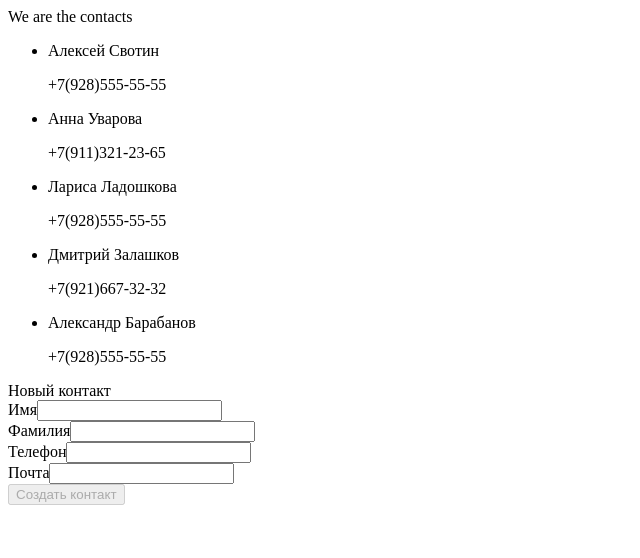
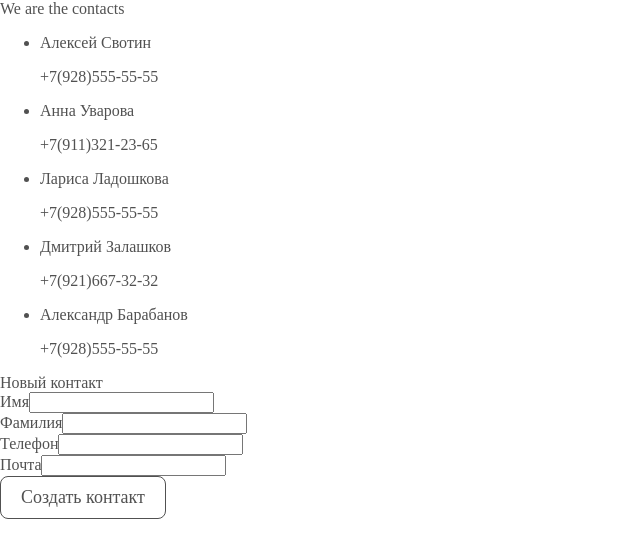
Before and after one commit to zouweninthesky/takeoff-staff-test, a React (Create React App) app: page /contacts in a window 1280 px wide. Shown: the top 558 px of the page, without its empty margins (0-640 px from the left). Built offline with nearby package versions, Linux system fonts and the light colour scheme.

Commit message:
add base styles

```diff
--- a/package.json
+++ b/package.json
@@ -19,6 +19,7 @@
     "react-router-dom": "^6.3.0",
     "react-scripts": "5.0.0",
     "react-svg-sprite": "^1.0.8",
+    "sass": "^1.49.11",
     "typescript": "^4.6.3",
     "web-vitals": "^2.1.4"
   },
--- /dev/null
+++ b/src/assets/scss/mixins.scss
@@ -0,0 +1,29 @@
+@use "./variables.scss" as *;
+
+@mixin vp-laptop {
+  @media (max-width: $vp-laptop - 1) {
+    @content;
+  }
+}
+
+@mixin vp-tablet {
+  @media (max-width: $vp-tablet - 1) {
+    @content;
+  }
+}
+
+@mixin vp-mobile {
+  @media (max-width: $vp-mobile - 1) {
+    @content;
+  }
+}
+
+@mixin shadow {
+  box-shadow: 0 0.125rem 1.25rem 0 $color-shadow;
+}
+
+@mixin disable-standard {
+  cursor: default;
+
+  opacity: 0.3;
+}
--- /dev/null
+++ b/src/assets/scss/style.scss
@@ -0,0 +1,75 @@
+@use "./variables.scss" as *;
+@use "./mixins.scss" as *;
+
+*,
+*::before,
+*::after {
+  box-sizing: border-box;
+}
+
+html {
+  font-size: 16px;
+}
+
+html,
+body {
+  margin: 0;
+  padding: 0;
+}
+
+body {
+  color: $color-neutrals;
+  font-style: normal;
+  // font-family: "Inter", "Arial", sans-serif;
+  font-weight: 400;
+
+  background-color: $color-background;
+  overflow: hidden;
+}
+
+a {
+  color: inherit;
+  text-decoration: none;
+}
+
+.button {
+  display: flex;
+  flex-direction: row;
+  justify-content: center;
+  align-items: center;
+
+  font-family: inherit;
+  font-weight: 500;
+  font-size: 1.125rem;
+  text-align: center;
+  color: inherit;
+
+  padding: 0.625rem 1.25rem;
+
+  border: 0.0625rem solid $color-neutrals;
+  border-radius: 0.5rem;
+  background-color: transparent;
+  cursor: pointer;
+
+  &:focus {
+    outline: none;
+  }
+}
+
+.container {
+  width: 100%;
+
+  padding: 0 1.25rem;
+}
+
+.overlay {
+  position: fixed;
+  width: 100vw;
+  height: 100vh;
+  top: 0;
+  right: 0;
+  bottom: 0;
+  left: 0;
+  z-index: $z-overlay;
+  background-color: $color-overlay;
+}
--- /dev/null
+++ b/src/assets/scss/variables.scss
@@ -0,0 +1,36 @@
+$color-background: #ffffff;
+$color-overlay: rgba(0, 0, 0, 0.25);
+
+$color-neutrals: #515151;
+$color-neutrals-dark: #333333;
+$color-neutrals-light: #8c8c8c;
+
+$color-primary: #0084d9;
+$color-primary-dark: #0060b5;
+$color-primary-lighter: #b1e4ff;
+
+$color-secondary: #ff4d00;
+$color-secondary-dark: #e64300;
+$color-secondary-lighter: #ffa788;
+
+$color-danger: #eb5757;
+$color-danger-dark: #d14d4d;
+$color-danger-faded: #faebeb;
+
+$color-warning: #e2b93b;
+$color-warning-dark: #e29c3b;
+$color-warning-faded: #fcf4e9;
+
+$color-success: #27ae60;
+$color-success-dark: #219452;
+$color-success-faded: #eafaf1;
+
+$color-info: #2f80ed;
+$color-info-dark: #2a73d4;
+$color-info-faded: #eaf1fb;
+
+$vp-laptop: 1280px;
+$vp-tablet: 1024px;
+$vp-mobile: 768px;
+
+$z-overlay: 10;
--- a/src/components/contacts/CreateContact/CreateContact.tsx
+++ b/src/components/contacts/CreateContact/CreateContact.tsx
@@ -80,6 +80,7 @@ const CreateContact: FC = () => {
         />
       </div>
       <button
+        className="button"
         type="button"
         disabled={!firstName.inputValid || !phone.inputValid}
         onClick={() => {
--- a/src/index.tsx
+++ b/src/index.tsx
@@ -2,8 +2,10 @@ import React from "react";
 import ReactDOM from "react-dom/client";
 import { BrowserRouter as Router } from "react-router-dom";
 import { Provider } from "react-redux";
+import "./assets/scss/style.scss";
+
+import App from "./components/App";
 import { store } from "./app/store";
-import App from "./components/App";
 
 const root = ReactDOM.createRoot(document.getElementById("root") as Element);
 root.render(
```
Also changed, not shown: 1 other file (tests, documents, lock files or other folders).
